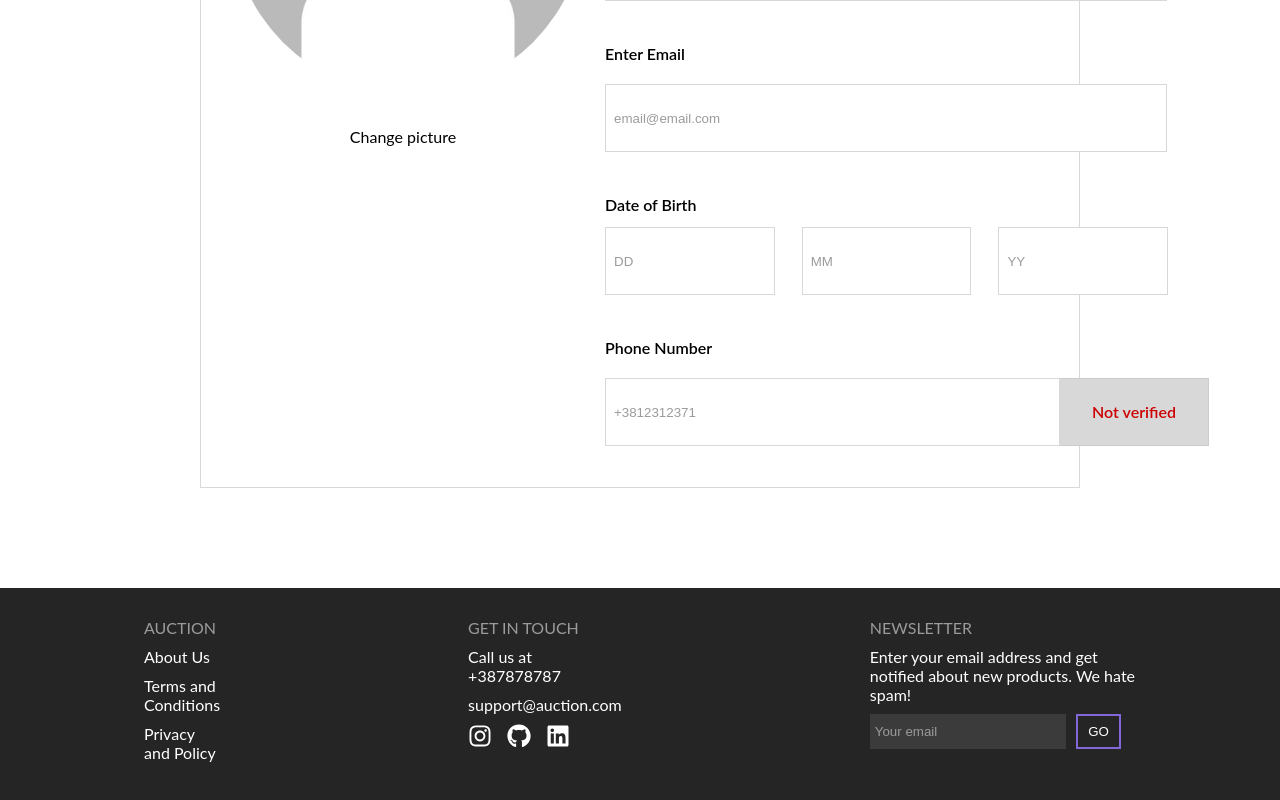
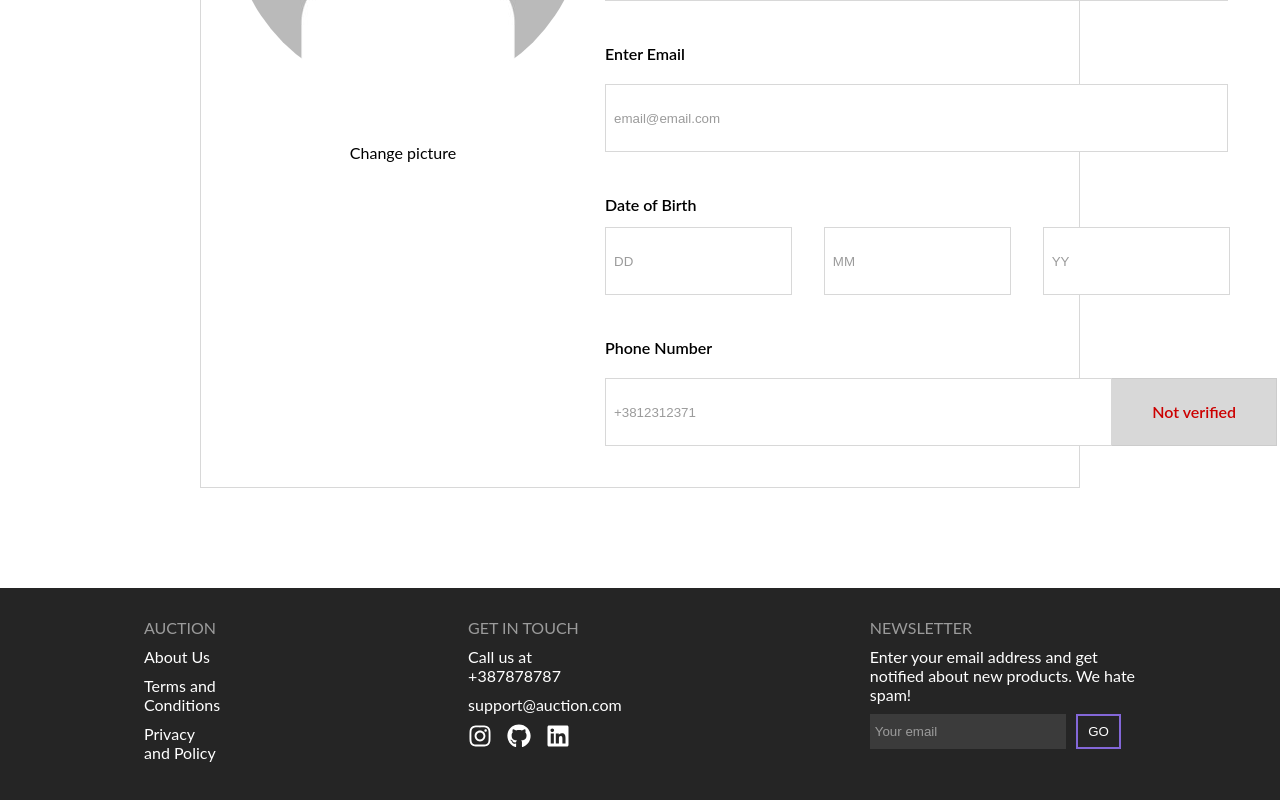
Before and after one commit to erminhadzic4/Auction-App, a React (Create React App) app in the folder client/: page /my-account in a window 1280 px wide. Shown: the part 838-1638 px from the top of the page. Built offline with nearby package versions, Linux system fonts and the light colour scheme; no server answers; sample sign-in values are in the browser's storage.

Commit message:
css adjustments

```diff
--- a/client/src/components/Profile.js
+++ b/client/src/components/Profile.js
@@ -8,7 +8,7 @@ const Profile = () => {
       <div className="personal-info-form">
         <div className="info-left">
           <img src="/profile.png" alt="Profile" className="profile-image" />
-          <label>Change picture</label>
+          <p>Change picture</p>
         </div>
         <div className="info-right">
           <div className="input-group">
--- a/client/src/styles/MyAccount.css
+++ b/client/src/styles/MyAccount.css
@@ -98,7 +98,7 @@
 }
 
 #phone-div {
-  width: 532px;
+  width: 600px;
 }
 
 .number-input-divs {
```
